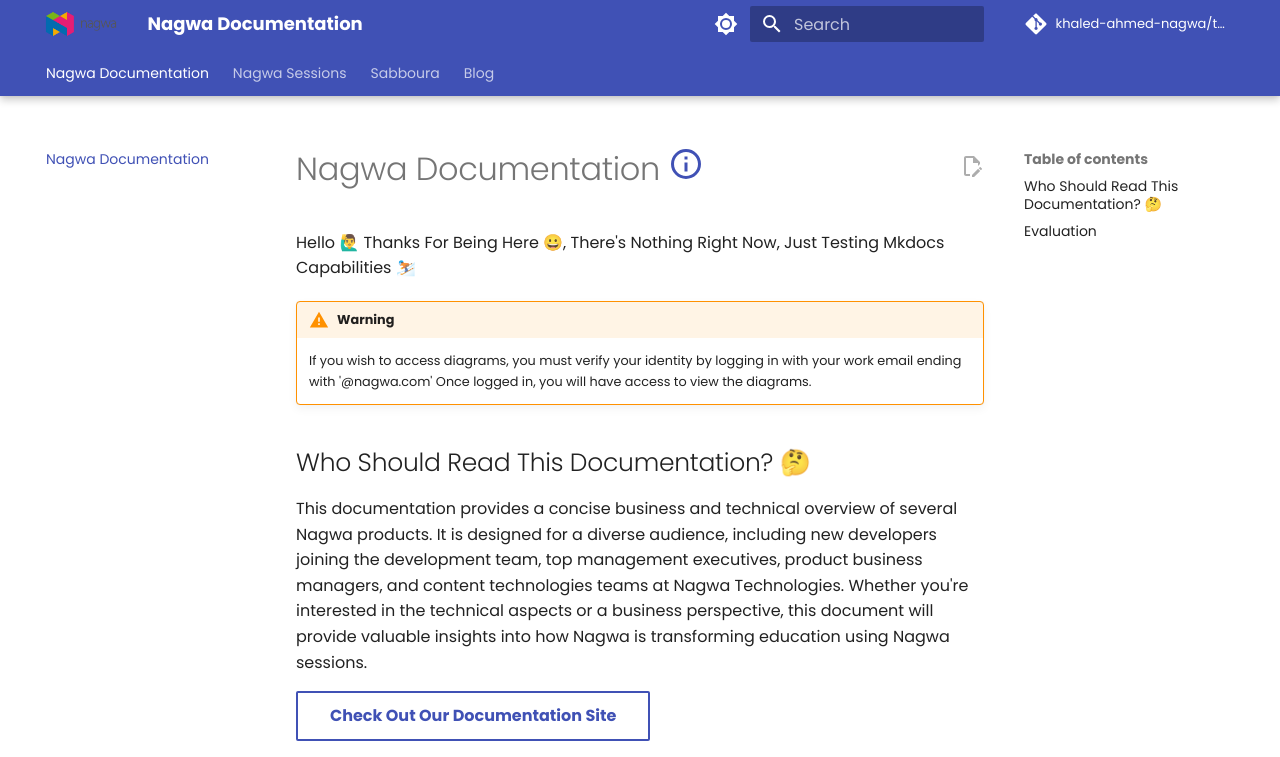
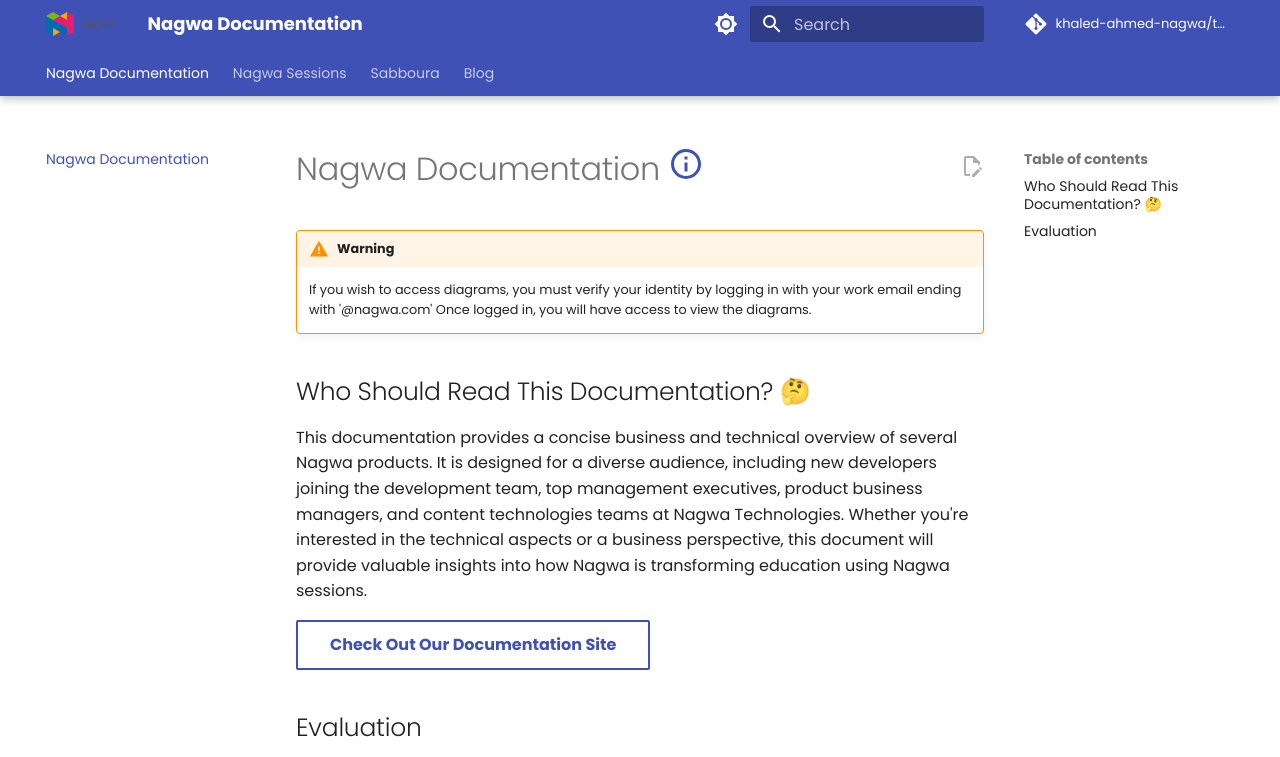
Before and after one commit to khaled-ahmed-nagwa/testingmkdoc, an MkDocs documentation site: the page built from docs/index.md, in a window 1280 px wide and 900 px high, cut to the strip 0-757 px from the top of the window. Built offline with MkDocs 1.6.1 and Material for MkDocs 9.7.7, drawn with Linux system fonts in a browser that asks for light colours; comment, search, counter and statistics services are not loaded.

```diff
--- a/docs/index.md
+++ b/docs/index.md
@@ -1,7 +1,4 @@
-# Nagwa Documentation [:material-information-outline:{ title="Important information" }]( "I'm a tooltip!")
-
-
-Hello 🙋‍♂️ Thanks For Being Here 😀, There's Nothing Right Now, Just Testing Mkdocs Capabilities ⛷️
+# Nagwa Documentation [:material-information-outline:{ title="In Progress" }]( "I'm a tooltip!")
 
 
 !!! warning
```
Also changed, not shown: docs/nagwa_sessions/pre_knowledge_required/index.md (+1 -1 lines).
